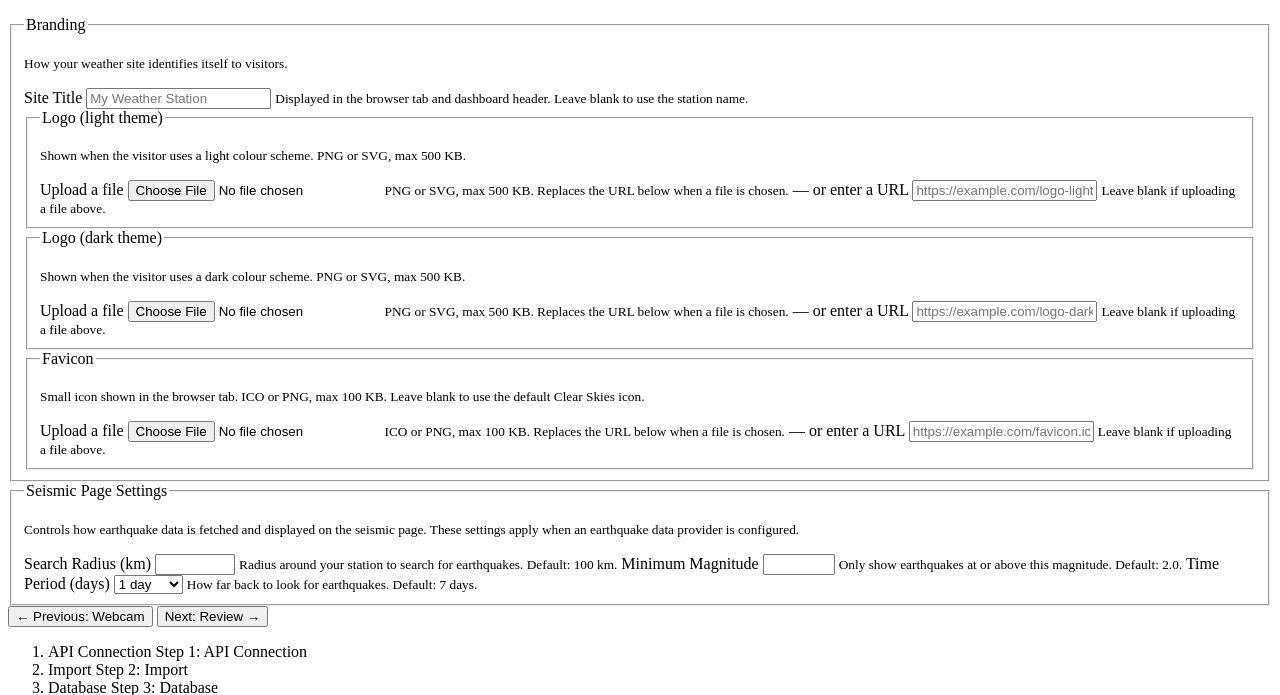
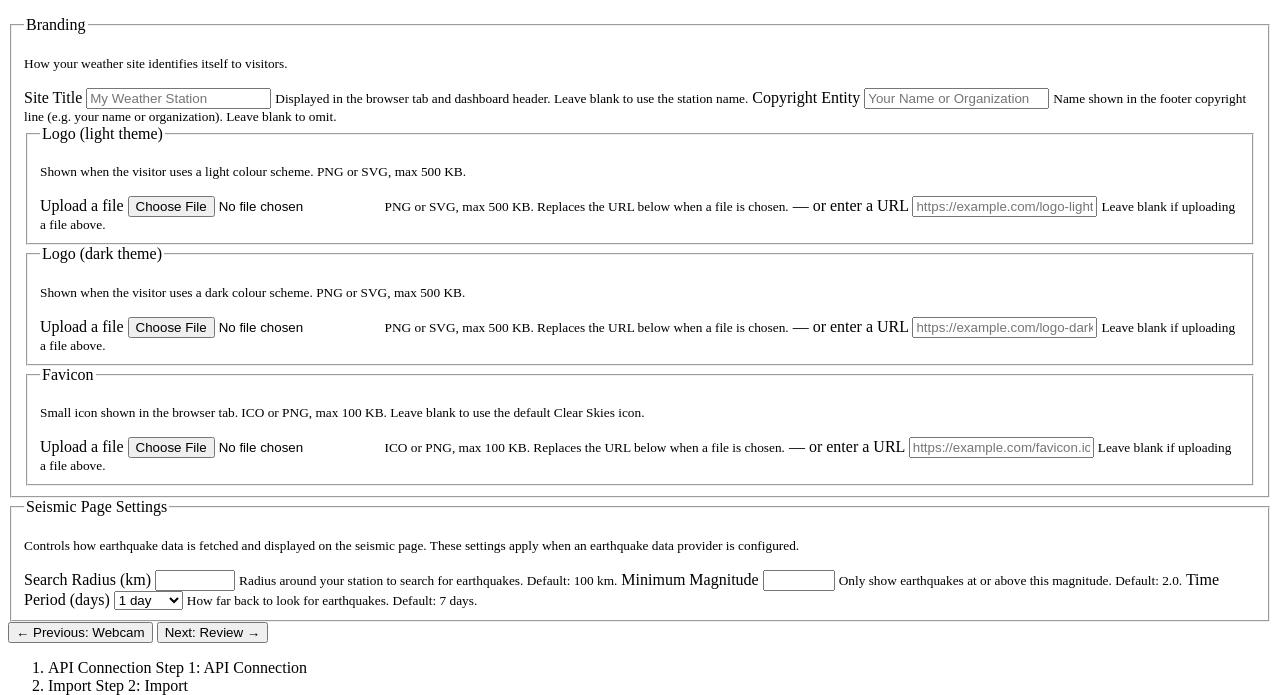
Before and after one commit to clearskies-wx/weewx-clearskies-stack, a FastAPI app: template weewx_clearskies_config/templates/wizard/step_appearance.html in a window 1280 px wide. Shown: the part 73-768 px from the top of the page. Run offline with FastAPI, Linux system fonts and the light colour scheme; the template is opened without the code that fills it, so the values that code supplies are empty; parts of the project's set-up code (start-up, migrations or seed data) failed here and were passed over.

Commit message:
feat(wizard): add copyright entity to Appearance step
New text input in the Branding section of the Appearance step.
Value persists through api.conf, stack.conf, and wizard re-runs.
Dashboard reads it from the branding API for the footer copyright.

Co-Authored-By: Claude Opus 4.6 (1M context) <noreply@anthropic.com>
Signed-off-by: shane <shane@shaneburkhardt.com>

```diff
--- a/weewx_clearskies_config/templates/wizard/step_appearance.html
+++ b/weewx_clearskies_config/templates/wizard/step_appearance.html
@@ -31,6 +31,14 @@
              value="{{ state.site_title }}"
              placeholder="My Weather Station">
       <small>Displayed in the browser tab and dashboard header. Leave blank to use the station name.</small>
+
+      <label for="copyright_entity">Copyright Entity</label>
+      <input type="text"
+             id="copyright_entity"
+             name="copyright_entity"
+             value="{{ state.copyright_entity }}"
+             placeholder="Your Name or Organization">
+      <small>Name shown in the footer copyright line (e.g. your name or organization). Leave blank to omit.</small>
 
       {# Logo — light theme #}
       <fieldset>
--- a/weewx_clearskies_config/templates/wizard/step_review.html
+++ b/weewx_clearskies_config/templates/wizard/step_review.html
@@ -324,6 +324,7 @@
       <caption class="sr-only">Branding configuration</caption>
       <tbody>
         <tr><th scope="row">Site title</th><td>{{ state.site_title or '<em>(not set — station name used)</em>' | safe }}</td></tr>
+        <tr><th scope="row">Copyright entity</th><td>{{ state.copyright_entity or '<em>(not set)</em>' | safe }}</td></tr>
         <tr><th scope="row">Logo (light theme)</th><td>{{ state.logo_light_url or '<em>None</em>' | safe }}</td></tr>
         <tr><th scope="row">Logo (dark theme)</th><td>{{ state.logo_dark_url or '<em>None</em>' | safe }}</td></tr>
         <tr><th scope="row">Favicon</th><td>{{ state.favicon_url or '<em>None</em>' | safe }}</td></tr>
--- a/weewx_clearskies_config/wizard/routes.py
+++ b/weewx_clearskies_config/wizard/routes.py
@@ -723,6 +723,8 @@ async def wizard_index(request: Request) -> HTMLResponse:
                 state.webcam_refresh_interval = prior.webcam_refresh_interval
             if not state.site_title and prior.site_title:
                 state.site_title = prior.site_title
+            if not state.copyright_entity and prior.copyright_entity:
+                state.copyright_entity = prior.copyright_entity
             if not state.logo_light_url and prior.logo_light_url:
                 state.logo_light_url = prior.logo_light_url
             if not state.logo_dark_url and prior.logo_dark_url:
@@ -1910,6 +1912,7 @@ async def step8_appearance_post(request: Request) -> HTMLResponse:
 
     # --- Branding ---
     state.site_title = str(form.get("site_title", "")).strip()
+    state.copyright_entity = str(form.get("copyright_entity", "")).strip()
 
     # For each image field: if a file was uploaded use its saved URL,
     # otherwise fall back to the URL text input (may be empty or a prior value).
@@ -2090,9 +2093,10 @@ async def wizard_apply(request: Request) -> HTMLResponse:
 
     api_payload["skin_conf"] = build_skin_conf_payload(state)
 
-    # Branding fields (site title, logo URLs, favicon).
+    # Branding fields (site title, logo URLs, favicon, copyright entity).
     api_payload["branding"] = {
         "site_title": state.site_title,
+        "copyright_entity": state.copyright_entity,
         "logo_light_url": state.logo_light_url,
         "logo_dark_url": state.logo_dark_url,
         "favicon_url": state.favicon_url,
@@ -2569,6 +2573,8 @@ def _merge_from_existing_config(state: WizardState) -> None:
 
     if not state.site_title and existing.site_title:
         state.site_title = existing.site_title
+    if not state.copyright_entity and existing.copyright_entity:
+        state.copyright_entity = existing.copyright_entity
     if not state.logo_light_url and existing.logo_light_url:
         state.logo_light_url = existing.logo_light_url
     if not state.logo_dark_url and existing.logo_dark_url:
@@ -2694,6 +2700,8 @@ def _merge_from_api_current_config(client: ApiClient, state: WizardState) -> Non
     if isinstance(branding, dict):
         if not state.site_title and branding.get("site_title"):
             state.site_title = str(branding["site_title"])
+        if not state.copyright_entity and branding.get("copyright_entity"):
+            state.copyright_entity = str(branding["copyright_entity"])
         if not state.logo_light_url and branding.get("logo_light_url"):
             state.logo_light_url = str(branding["logo_light_url"])
         if not state.logo_dark_url and branding.get("logo_dark_url"):
--- a/weewx_clearskies_config/wizard/state.py
+++ b/weewx_clearskies_config/wizard/state.py
@@ -111,6 +111,7 @@ class WizardState:
 
     # Branding (step 8)
     site_title: str = ""
+    copyright_entity: str = ""
     logo_light_url: str = ""
     logo_dark_url: str = ""
     favicon_url: str = ""
```
Also changed, not shown: weewx_clearskies_config/wizard/state_persistence.py (+7 -0 lines).
